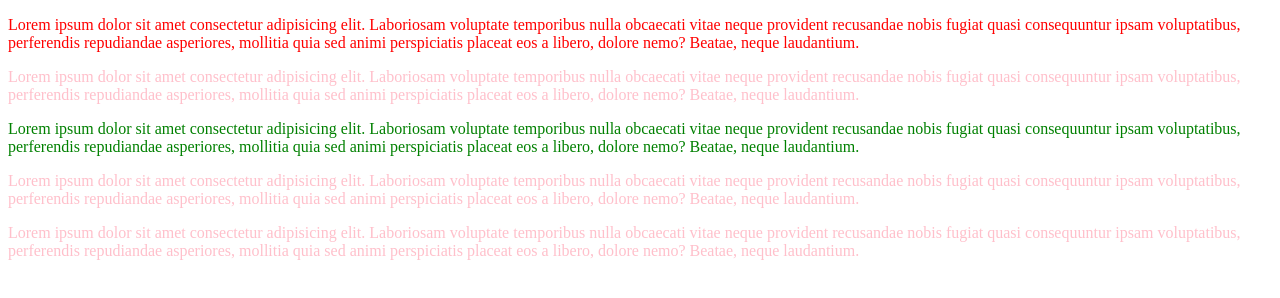
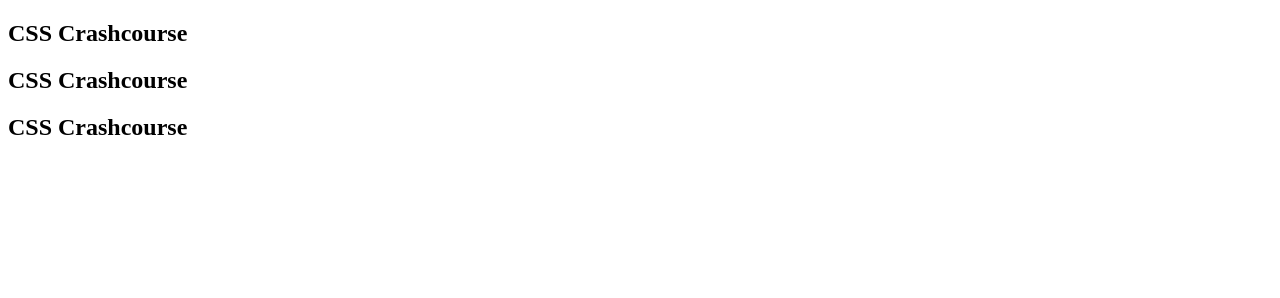
Before and after one commit to 202antt/css-crash-course, a plain HTML site: page index.html in a window 1280 px wide. Drawn offline with Linux system fonts and the light colour scheme.

Commit message:
Added new section for box model, display and position values

```diff
--- a/index.html
+++ b/index.html
@@ -19,38 +19,11 @@
 </head>
 
 <body>
-    <div>
-        <p id="first-paragraph" class="paragraph-1 red">
-            Lorem ipsum dolor sit amet consectetur adipisicing elit. Laboriosam voluptate temporibus nulla obcaecati
-            vitae neque provident recusandae nobis fugiat quasi consequuntur ipsam voluptatibus, perferendis repudiandae
-            asperiores, mollitia quia sed animi perspiciatis placeat eos a libero, dolore nemo? Beatae, neque
-            laudantium.
-        </p>
-        <p>
-            Lorem ipsum dolor sit amet consectetur adipisicing elit. Laboriosam voluptate temporibus nulla obcaecati
-            vitae neque provident recusandae nobis fugiat quasi consequuntur ipsam voluptatibus, perferendis repudiandae
-            asperiores, mollitia quia sed animi perspiciatis placeat eos a libero, dolore nemo? Beatae, neque
-            laudantium.
-        </p>
-        <p id="third-paragraph" class="paragraph-1">
-            Lorem ipsum dolor sit amet consectetur adipisicing elit. Laboriosam voluptate temporibus nulla obcaecati
-            vitae neque provident recusandae nobis fugiat quasi consequuntur ipsam voluptatibus, perferendis repudiandae
-            asperiores, mollitia quia sed animi perspiciatis placeat eos a libero, dolore nemo? Beatae, neque
-            laudantium.
-        </p>
-        <p>
-            Lorem ipsum dolor sit amet consectetur adipisicing elit. Laboriosam voluptate temporibus nulla obcaecati
-            vitae neque provident recusandae nobis fugiat quasi consequuntur ipsam voluptatibus, perferendis repudiandae
-            asperiores, mollitia quia sed animi perspiciatis placeat eos a libero, dolore nemo? Beatae, neque
-            laudantium.
-        </p>
-        <p>
-            Lorem ipsum dolor sit amet consectetur adipisicing elit. Laboriosam voluptate temporibus nulla obcaecati
-            vitae neque provident recusandae nobis fugiat quasi consequuntur ipsam voluptatibus, perferendis repudiandae
-            asperiores, mollitia quia sed animi perspiciatis placeat eos a libero, dolore nemo? Beatae, neque
-            laudantium.
-        </p>
+    <h2> CSS Crashcourse</h2>
+    <div class="parent">
+        <div class="child"></div>
     </div>
-</body>
+    <h2> CSS Crashcourse</h2>
+    <h2> CSS Crashcourse</h2>
 
 </html>
```
Also changed, not shown: styles.css (+78 -5 lines), 1 other file.
